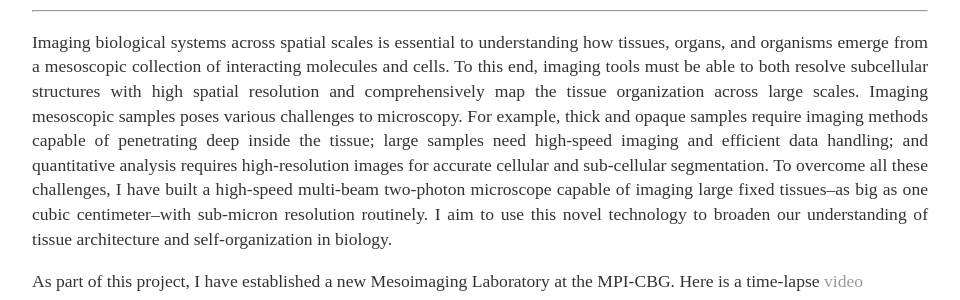
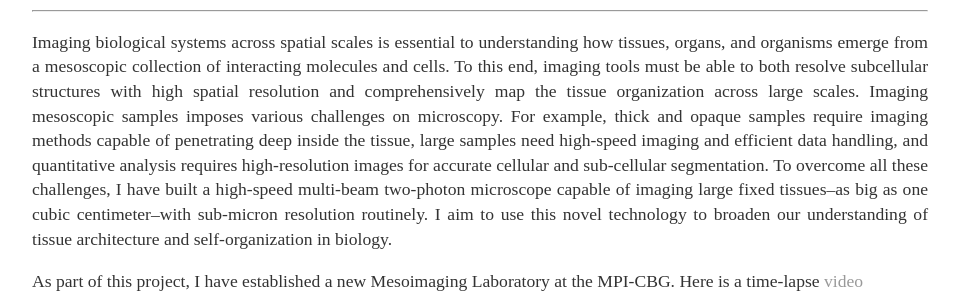
Before and after one commit to davidchenlee/davidchenlee.github.io, a Jekyll site: the page built from index.html, in a window 1280 px wide. Shown: the part 287-587 px from the top of the page, without its empty margins (160-1120 px from the left). Built offline with Jekyll 4.4.1, drawn with Linux system fonts in a browser that asks for light colours.

Commit message:
Update index.html

```diff
--- a/index.html
+++ b/index.html
@@ -10,7 +10,7 @@ title: David Chen
 </center>
 
 <hr>
-<p style="text-align:justify">Imaging biological systems across spatial scales is essential to understanding how tissues, organs, and organisms emerge from a mesoscopic collection of interacting molecules and cells. To this end, imaging tools must be able to both resolve subcellular structures with high spatial resolution and comprehensively map the tissue organization across large scales. Imaging mesoscopic samples poses various challenges to microscopy. For example, thick and opaque samples require imaging methods capable of penetrating deep inside the tissue; large samples need high-speed imaging and efficient data handling; and quantitative analysis requires high-resolution images for accurate cellular and sub-cellular segmentation. To overcome all these challenges, I have built a high-speed multi-beam two-photon microscope capable of imaging large fixed tissues–as big as one cubic centimeter–with sub-micron resolution routinely. I aim to use this novel technology to broaden our understanding of tissue architecture and self-organization in biology.</p>
+<p style="text-align:justify">Imaging biological systems across spatial scales is essential to understanding how tissues, organs, and organisms emerge from a mesoscopic collection of interacting molecules and cells. To this end, imaging tools must be able to both resolve subcellular structures with high spatial resolution and comprehensively map the tissue organization across large scales. Imaging mesoscopic samples imposes various challenges on microscopy. For example, thick and opaque samples require imaging methods capable of penetrating deep inside the tissue, large samples need high-speed imaging and efficient data handling, and quantitative analysis requires high-resolution images for accurate cellular and sub-cellular segmentation. To overcome all these challenges, I have built a high-speed multi-beam two-photon microscope capable of imaging large fixed tissues–as big as one cubic centimeter–with sub-micron resolution routinely. I aim to use this novel technology to broaden our understanding of tissue architecture and self-organization in biology.</p>
 
 <p style="text-align:justify"> As part of this project, I have established a new Mesoimaging Laboratory at the MPI-CBG. Here is a time-lapse <a href="https://twitter.com/bigimaginglab/status/964987879926718464">video</a></p>
 
```
